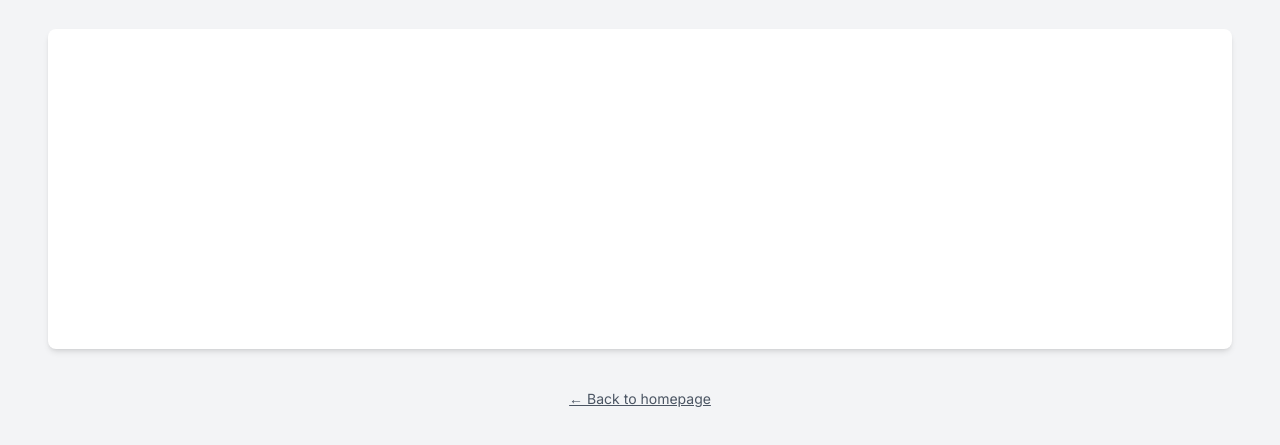
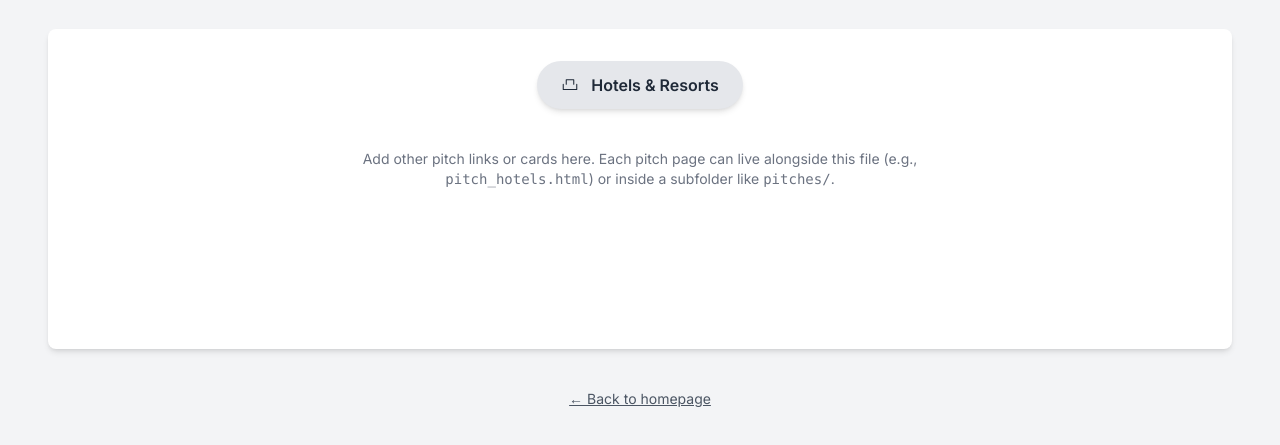
Before and after one commit to ananthanpadmanabhan/TERP, a plain HTML site: page pitch_deck.html in a window 1280 px wide. Shown: the part 131-576 px from the top of the page. Drawn offline with nearby package versions, Linux system fonts and the light colour scheme.

Commit message:
Update pitch_deck.html

```diff
--- a/pitch_deck.html
+++ b/pitch_deck.html
@@ -9,6 +9,8 @@
   <link href="https://fonts.googleapis.com/css2?family=Inter:wght@300;400;500;600;700;800&display=swap" rel="stylesheet">
   <style>
     body { font-family: 'Inter', sans-serif; }
+    /* Visible focus ring for keyboard users */
+    .focus-ring:focus { outline: 3px solid rgba(88,24,69,0.12); outline-offset: 3px; }
   </style>
 </head>
 <body class="bg-gray-100 text-gray-800">
@@ -18,9 +20,28 @@
       <p class="text-gray-600 mt-2">Placeholder for TERP pitch pages.</p>
     </header>
 
-    <!-- Empty area for pitch links/cards -->
+    <!-- Button area -->
     <section id="pitch-list" class="bg-white rounded-lg shadow-md min-h-[40vh] p-8">
-      <!-- Add pitch links or cards here -->
+      <div class="max-w-3xl mx-auto flex flex-col items-center gap-4">
+        <!-- Hotels & Resorts button -->
+        <a
+          href="pitch_hotels.html"
+          aria-label="Open Hotels and Resorts pitch"
+          class="w-full md:w-auto inline-flex items-center justify-center gap-3 px-6 py-3 rounded-full bg-gray-200 text-gray-800 font-semibold hover:bg-gray-300 transition-colors shadow-md focus-ring"
+        >
+          <!-- simple SVG icon (hotel) -->
+          <svg aria-hidden="true" width="18" height="18" viewBox="0 0 24 24" fill="none" class="flex-shrink-0">
+            <path d="M3 11v7h18v-7" stroke="currentColor" stroke-width="1.4" stroke-linecap="round" stroke-linejoin="round"></path>
+            <path d="M7 11V5h10v6" stroke="currentColor" stroke-width="1.4" stroke-linecap="round" stroke-linejoin="round"></path>
+          </svg>
+          <span>Hotels &amp; Resorts</span>
+        </a>
+
+        <!-- placeholder text, remove when you add cards/links -->
+        <p class="text-sm text-gray-500 mt-6 text-center max-w-xl">
+          Add other pitch links or cards here. Each pitch page can live alongside this file (e.g., <code>pitch_hotels.html</code>) or inside a subfolder like <code>pitches/</code>.
+        </p>
+      </div>
     </section>
 
     <footer class="text-center mt-10 text-sm text-gray-600">
```
